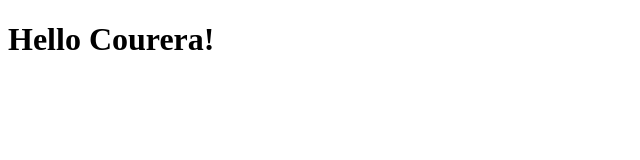
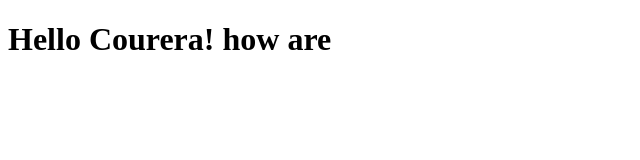
Before and after one commit to Ibeagwu/Coursera-test, a plain HTML site: page site/index.html in a window 1280 px wide. Shown: the whole page, without its empty margins (0-640 px from the left). Drawn offline with Linux system fonts and the light colour scheme.

Commit message:
small additin to change we made.

```diff
--- a/site/index.html
+++ b/site/index.html
@@ -4,6 +4,6 @@
 	<title>Hello Courera!</title>
 </head>
 <body>
-<h1>Hello Courera!<h1>
+<h1>Hello Courera! how are <h1>
 </body>
 </html>
```
